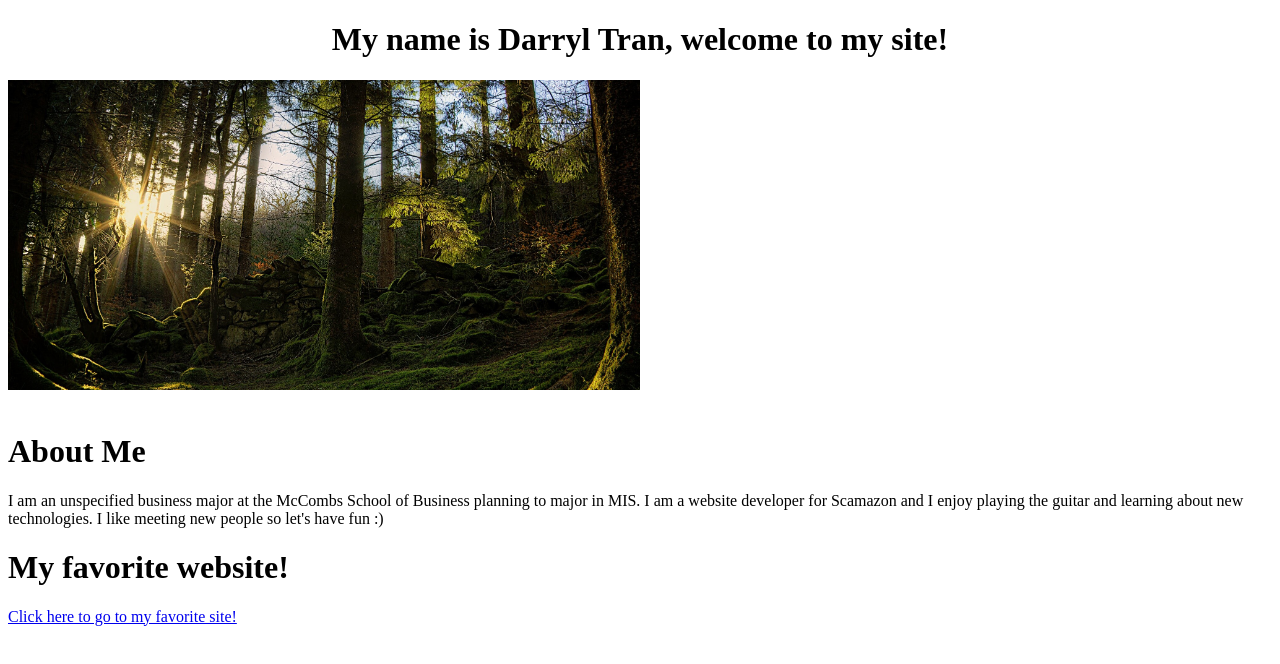
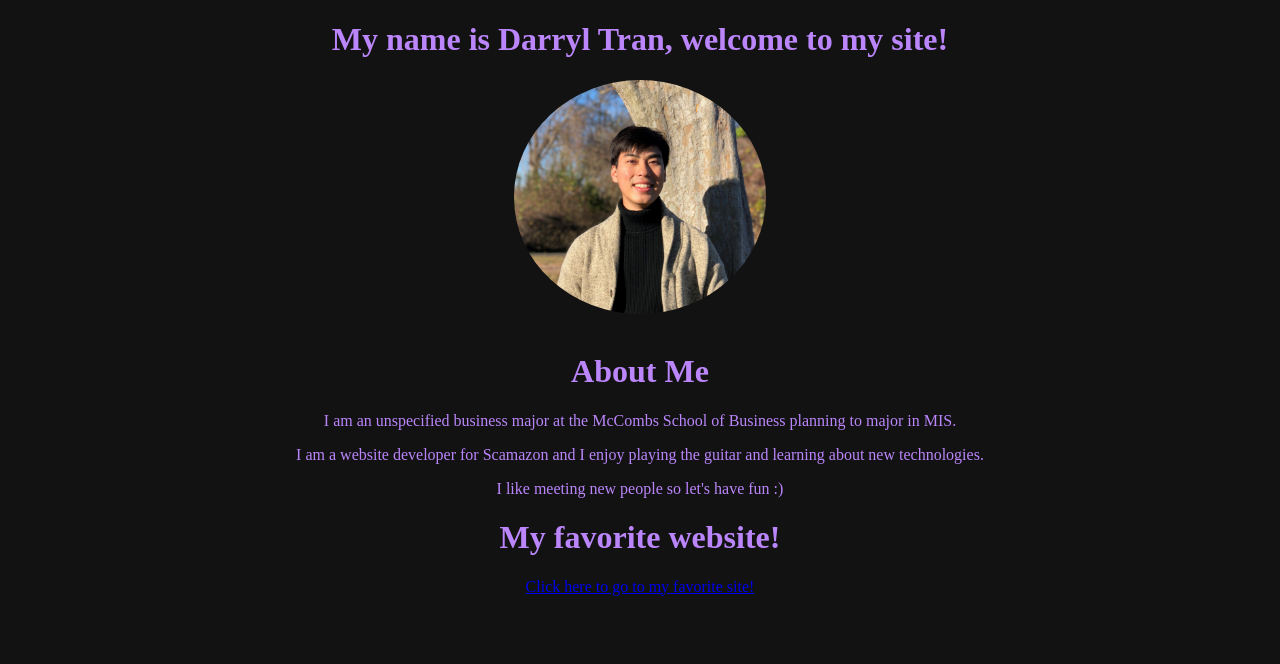
Before and after one commit to dtran02/about-me.github.io, a plain HTML site: page index.html in a window 1280 px wide. Drawn offline with Linux system fonts and the light colour scheme.

Commit message:
Changes to index and static files

```diff
--- a/index.html
+++ b/index.html
@@ -1,12 +1,13 @@
 <!DOCTYPE html>
 <head>
+    <link rel="stylesheet" href="static/style.css">
 </head>
 <body>
     <div id = "header">
         <h1 style="text-align: center;">
             My name is Darryl Tran, welcome to my site!
         </h1>
-        <img src="media/cool-forests.jpg" width="50%">
+        <img id = "p-img" src="static/media/portrait.JPG" alt="self-image">
     </div>
     <br>
     <div id = "main">
@@ -16,15 +17,26 @@
                     About Me
                 </h1>
             </b>
+            <div class = "content">
                 <p>
-                    I am an unspecified business major at the McCombs School of Business planning to major in MIS. I am a website developer for Scamazon and I enjoy playing the guitar and learning about new technologies. I like meeting new people so let's have fun :)
+                    I am an unspecified business major at the McCombs School of Business planning to major in MIS.
+
                 </p>
+                <p>
+                    I am a website developer for Scamazon and I enjoy playing the guitar and learning about new technologies.
+                </p>
+                <p>
+                    I like meeting new people so let's have fun :)
+                </p>
+            </div>
             <h1 class = "header-title" style = >
                 My favorite website!
             </h1>
-            <a href="https://www.pcmag.com/">
-                Click here to go to my favorite site!
-            </a>
+            <div class = "content">
+                <a href="https://www.pcmag.com/">
+                    Click here to go to my favorite site!
+                </a>
+            </div>
         </div>
     </div>
 </body>
--- /dev/null
+++ b/static/style.css
@@ -0,0 +1,25 @@
+#p-img {
+    display: block;
+    margin-left: auto;
+    margin-right: auto;
+    width: 20%;
+    border-radius: 50%;
+  }
+
+.header-title {
+    text-align: center;
+}
+
+.content {
+    text-align: center;
+    color: #BB86FC;
+}
+
+body {
+    background-color: #121212;
+
+}
+
+h1 {
+    color: #BB86FC;
+}
```
Also changed, not shown: static/media/cool-forests.jpg (renamed from media/cool-forests.jpg), static/media/portrait.JPG (added).
